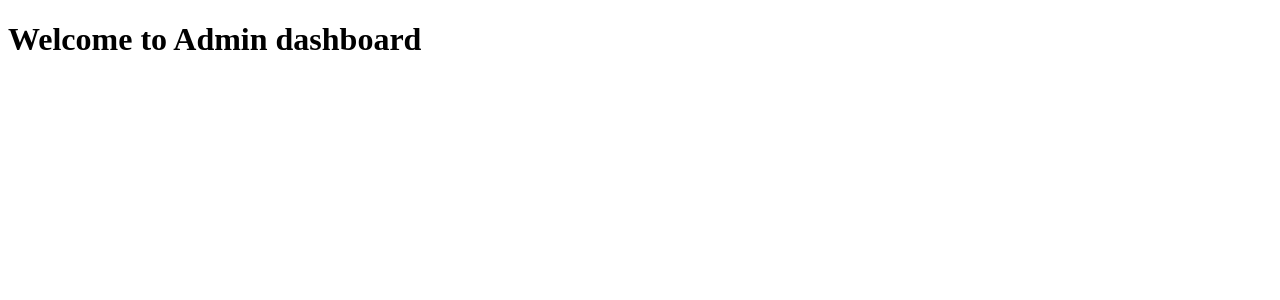
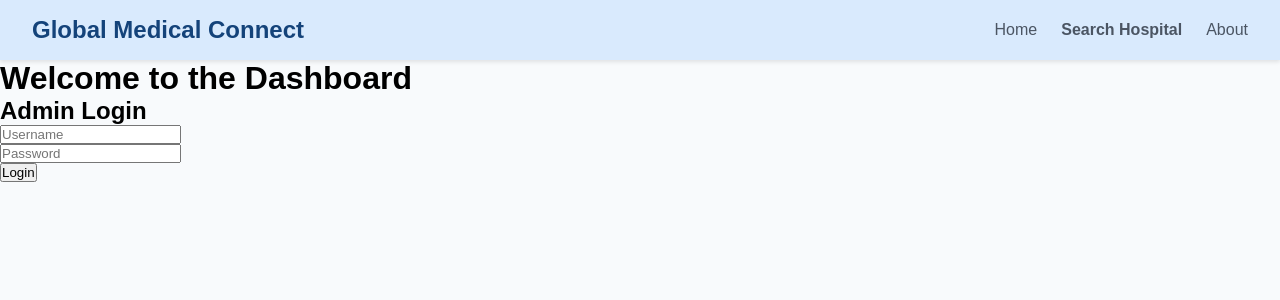
Before and after one commit to ramisalamya1/Software-Design-Project-CSE327-, a Django app: template templates/dashboard.html in a window 1280 px wide. Shown: the top 300 px of the page. Run offline with Django 5.2, Linux system fonts and the light colour scheme; the template is opened without the code that fills it, so the values that code supplies are empty.

Commit message:
removed conflicts of same admin

```diff
--- a/admin_management/urls.py
+++ b/admin_management/urls.py
@@ -1,5 +1,7 @@
 from django.urls import path
 from . import views
+
+app_name = 'admin_management'
 
 urlpatterns = [
     path('', views.admin_dashboard, name='admin_dashboard'),
--- a/booking/urls.py
+++ b/booking/urls.py
@@ -1,5 +1,7 @@
 from django.urls import path
 from . import views
+
+app_name = 'booking'
 
 urlpatterns = [
          path('<int:hospital_id>/', views.book_appointment, name='book_appointment'),
--- a/global_medicare_connect/urls.py
+++ b/global_medicare_connect/urls.py
@@ -22,7 +22,7 @@ from hospital_search.views import *
 from admin_management.views import *
 
 urlpatterns = [
-    path('', include('hospital_search.urls')),
+    path('search/', include('hospital_search.urls')),
     path('admin_management/', include('admin_management.urls')),
     path('booking/', include('booking.urls')),
     path('admin/', admin.site.urls),
--- a/hospital_search/urls.py
+++ b/hospital_search/urls.py
@@ -1,6 +1,8 @@
 from django.contrib import admin
 from django.urls import path
 from .views import hospital_search_view
+
+app_name = 'hospital_search'
 
 
 urlpatterns = [
--- a/medical_records/apps.py
+++ b/medical_records/apps.py
@@ -1,4 +1,6 @@
 from django.apps import AppConfig
+
+
 
 class MedicalRecordsConfig(AppConfig):
     name = 'medical_records'
--- a/templates/base.html
+++ b/templates/base.html
@@ -12,6 +12,7 @@
     <div class="nav-links">
       <a href="/">Home</a>
       <a href="/search" class="active-link">Search Hospital</a>
+      <!-- <a href="/admin_management" class="active-link">Admin</a> -->
       <a href="/about">About</a>
     </div>
     </nav>
--- a/templates/dashboard.html
+++ b/templates/dashboard.html
@@ -1,13 +1,25 @@
-<!-- templates/home.html -->
-<!DOCTYPE html>
-<html lang="en">
-<head>
-    <meta charset="UTF-8">
-    <meta name="viewport" content="width=device-width, initial-scale=1.0">
-    <title></title>
-</head>
+{% extends "base.html" %}
+{% block body %}
 <body>
-    <h1>Welcome to Admin dashboard</h1>
+    <h1>Welcome to the Dashboard</h1>
 
+    {% if user.is_authenticated %}
+        <p>Hello, {{ user.username }}!</p>
+        {% if user.is_staff %}
+            <a href="/admin/">Go to Admin Panel</a>
+        {% endif %}
+        <form method="post" action="{% url 'logout' %}">
+            {% csrf_token %}
+            <button type="submit">Logout</button>
+        </form>
+    {% else %}
+        <h2>Admin Login</h2>
+        <form method="post" action="{% url 'login' %}">
+            {% csrf_token %}
+            <input type="text" name="username" placeholder="Username" required><br>
+            <input type="password" name="password" placeholder="Password" required><br>
+            <button type="submit">Login</button>
+        </form>
+    {% endif %}
 </body>
-</html>
+{% endblock body %}
--- a/templates/search.html
+++ b/templates/search.html
@@ -4,7 +4,6 @@
         body {
             font-family: 'Segoe UI', sans-serif;
             background-color: #f5f6fa;
-            padding: 20px;
         }
 
         h1 {
```
Also changed, not shown: admin_management/views.py (+2 -5 lines).
